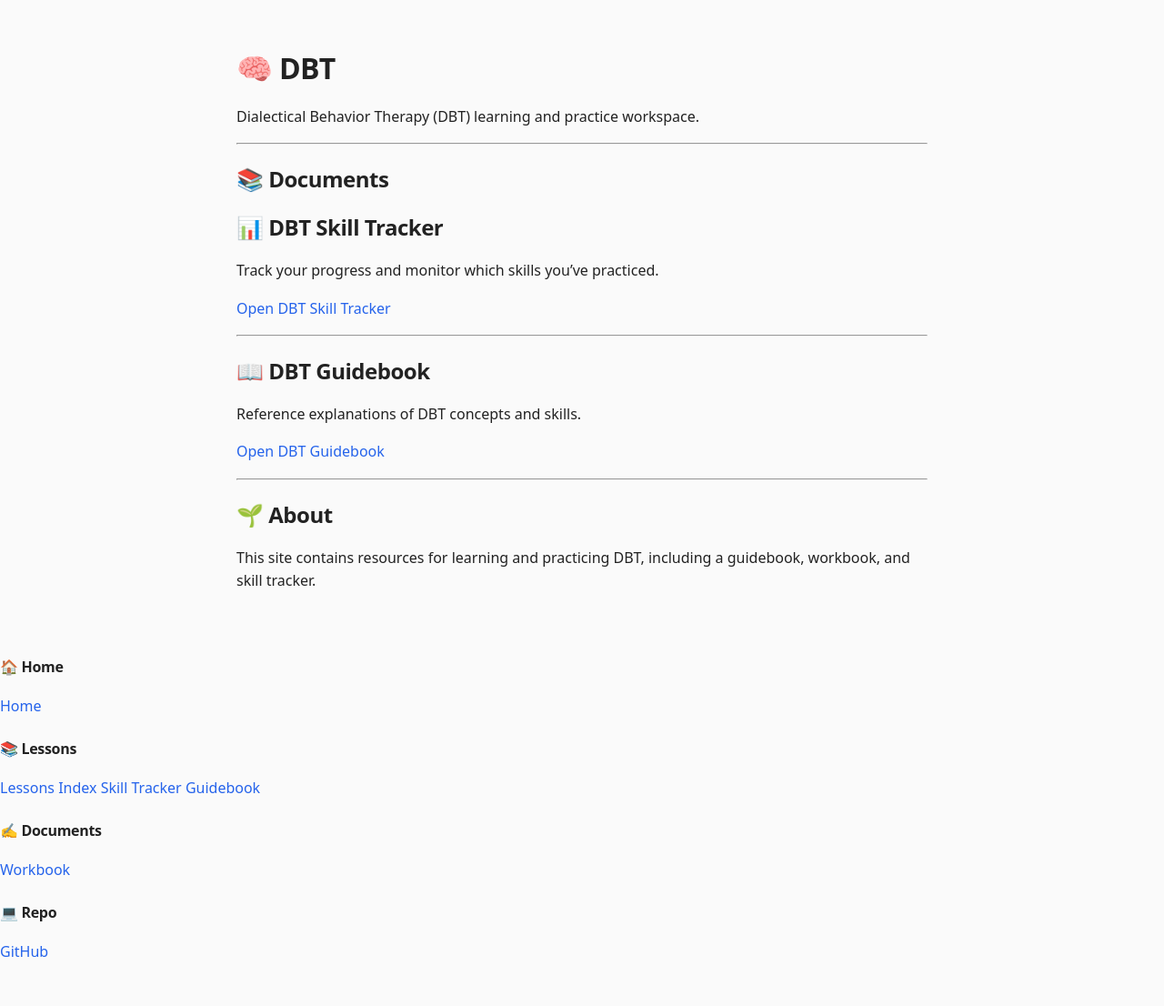
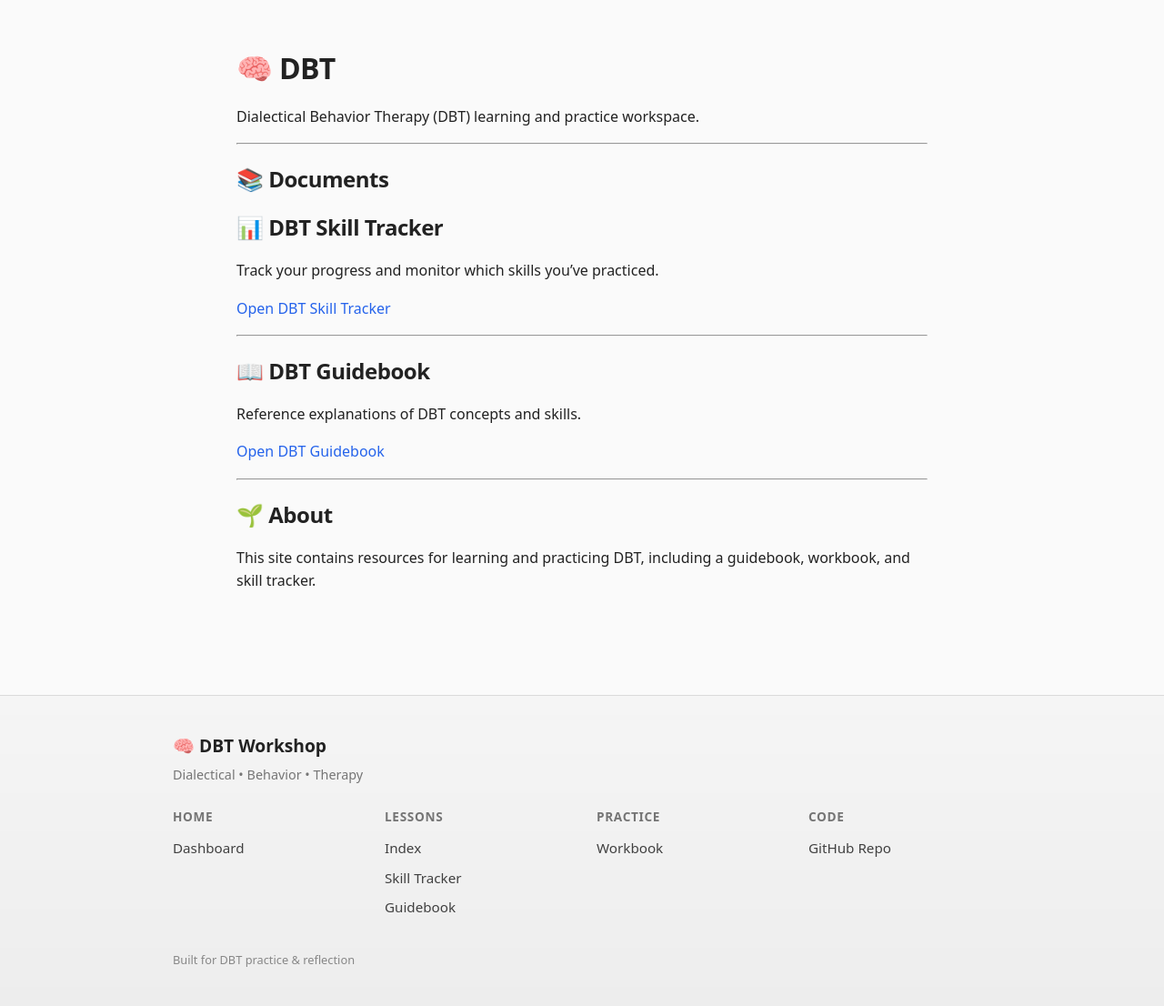
Before and after one commit to LilaShiba/dbt-workshop, a Jekyll site: the page built from index.md, in a window 1280 px wide. Shown: the whole page at 91% size. Built offline with Jekyll 4.4.1, drawn with Linux system fonts in a browser that asks for light colours; before the commit the page ends 1060 px from its top, so only the background shows below that.

Commit message:
rebuild nav

```diff
--- a/_layouts/default.html
+++ b/_layouts/default.html
@@ -16,32 +16,45 @@
   <main class="page">
     {{ content }}
   </main>
-  <footer class="site-footer">
-  <nav class="footer-nav">
+  <footer class="app-footer">
+  <div class="app-footer-inner">
 
-    <div class="footer-group">
-      <h4>🏠 Home</h4>
-      <a href="{{ '/' | relative_url }}">Home</a>
+    <div class="footer-brand">
+      <div class="footer-title">🧠 DBT Workshop</div>
+      <div class="footer-subtitle">Dialectical • Behavior • Therapy</div>
     </div>
 
-    <div class="footer-group">
-      <h4>📚 Lessons</h4>
-      <a href="{{ '/lessons' | relative_url }}">Lessons Index</a>
-      <a href="{{ '/lessons/dbt-skill-tracker' | relative_url }}">Skill Tracker</a>
-      <a href="{{ '/lessons/dbt-guidebook' | relative_url }}">Guidebook</a>
+    <div class="footer-grid">
+
+      <div class="footer-section">
+        <div class="footer-heading">Home</div>
+        <a href="{{ '/' | relative_url }}">Dashboard</a>
+      </div>
+
+      <div class="footer-section">
+        <div class="footer-heading">Lessons</div>
+        <a href="{{ '/lessons' | relative_url }}">Index</a>
+        <a href="{{ '/lessons/dbt-skill-tracker' | relative_url }}">Skill Tracker</a>
+        <a href="{{ '/lessons/dbt-guidebook' | relative_url }}">Guidebook</a>
+      </div>
+
+      <div class="footer-section">
+        <div class="footer-heading">Practice</div>
+        <a href="{{ '/documents/dbt-workbook' | relative_url }}">Workbook</a>
+      </div>
+
+      <div class="footer-section">
+        <div class="footer-heading">Code</div>
+        <a href="https://github.com/lilashiba/dbt-workshop">GitHub Repo</a>
+      </div>
+
     </div>
 
-    <div class="footer-group">
-      <h4>✍️ Documents</h4>
-      <a href="{{ '/documents/dbt-workbook' | relative_url }}">Workbook</a>
+    <div class="footer-bottom">
+      Built for DBT practice & reflection
     </div>
 
-    <div class="footer-group">
-      <h4>💻 Repo</h4>
-      <a href="https://github.com/lilashiba/dbt-workshop">GitHub</a>
-    </div>
-
-  </nav>
+  </div>
 </footer>
 
 </body>
--- a/_sass/custom/custom.scss
+++ b/_sass/custom/custom.scss
@@ -161,3 +161,70 @@ button {
     background: rgba(0, 0, 0, 0.03);
   }
 }
+.app-footer {
+  margin-top: 4rem;
+  padding: 2.5rem 1.5rem;
+  background: linear-gradient(180deg, rgba(0,0,0,0.02), rgba(0,0,0,0.05));
+  border-top: 1px solid rgba(0,0,0,0.08);
+}
+
+.app-footer-inner {
+  max-width: 900px;
+  margin: 0 auto;
+}
+
+.footer-brand {
+  margin-bottom: 1.5rem;
+}
+
+.footer-title {
+  font-size: 1.2rem;
+  font-weight: 700;
+}
+
+.footer-subtitle {
+  font-size: 0.9rem;
+  opacity: 0.6;
+  margin-top: 0.25rem;
+}
+
+.footer-grid {
+  display: grid;
+  grid-template-columns: repeat(auto-fit, minmax(160px, 1fr));
+  gap: 2rem;
+}
+
+.footer-section {
+  display: flex;
+  flex-direction: column;
+}
+
+.footer-heading {
+  font-size: 0.85rem;
+  font-weight: 600;
+  opacity: 0.6;
+  margin-bottom: 0.5rem;
+  text-transform: uppercase;
+  letter-spacing: 0.05em;
+}
+
+.footer-section a {
+  text-decoration: none;
+  color: inherit;
+  opacity: 0.85;
+  margin: 0.25rem 0;
+  font-size: 0.95rem;
+  transition: opacity 0.15s ease, transform 0.15s ease;
+}
+
+.footer-section a:hover {
+  opacity: 1;
+  transform: translateX(2px);
+  color: #2563eb;
+}
+
+.footer-bottom {
+  margin-top: 2rem;
+  font-size: 0.8rem;
+  opacity: 0.5;
+}
```
